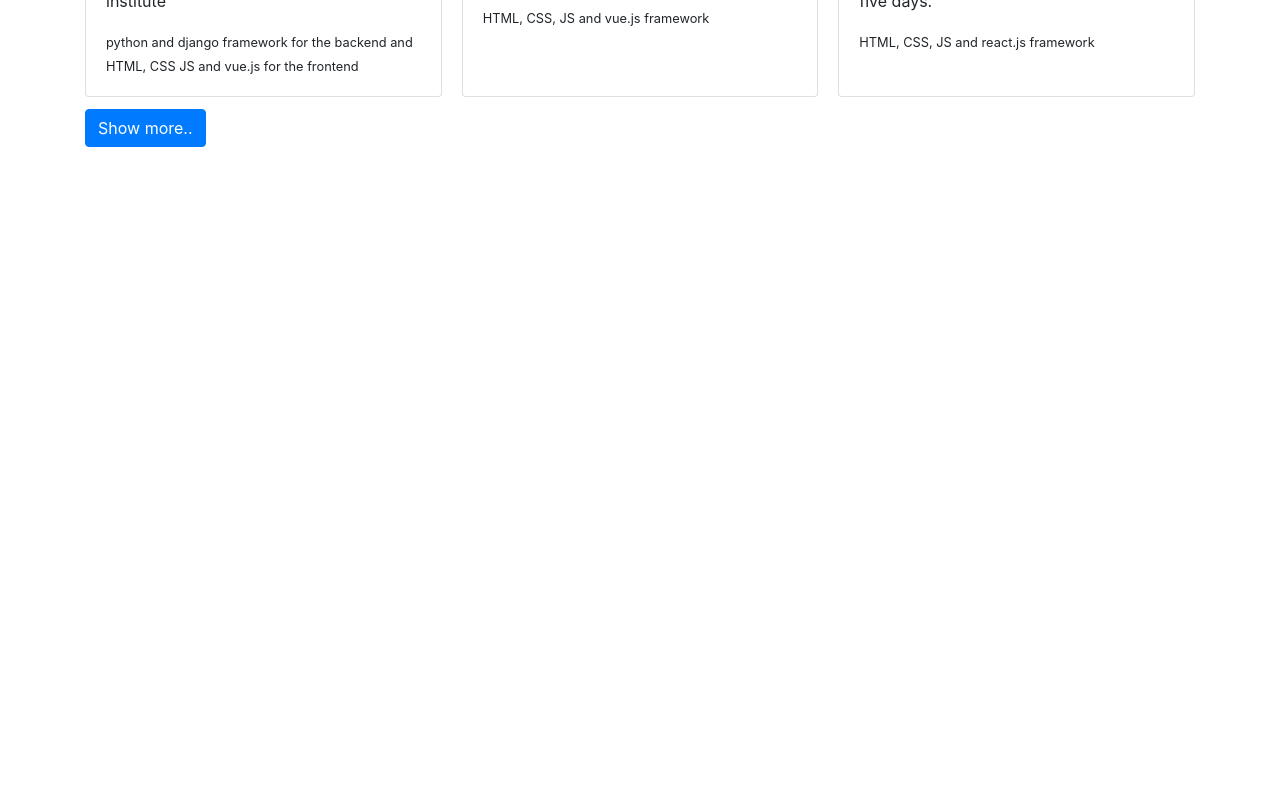
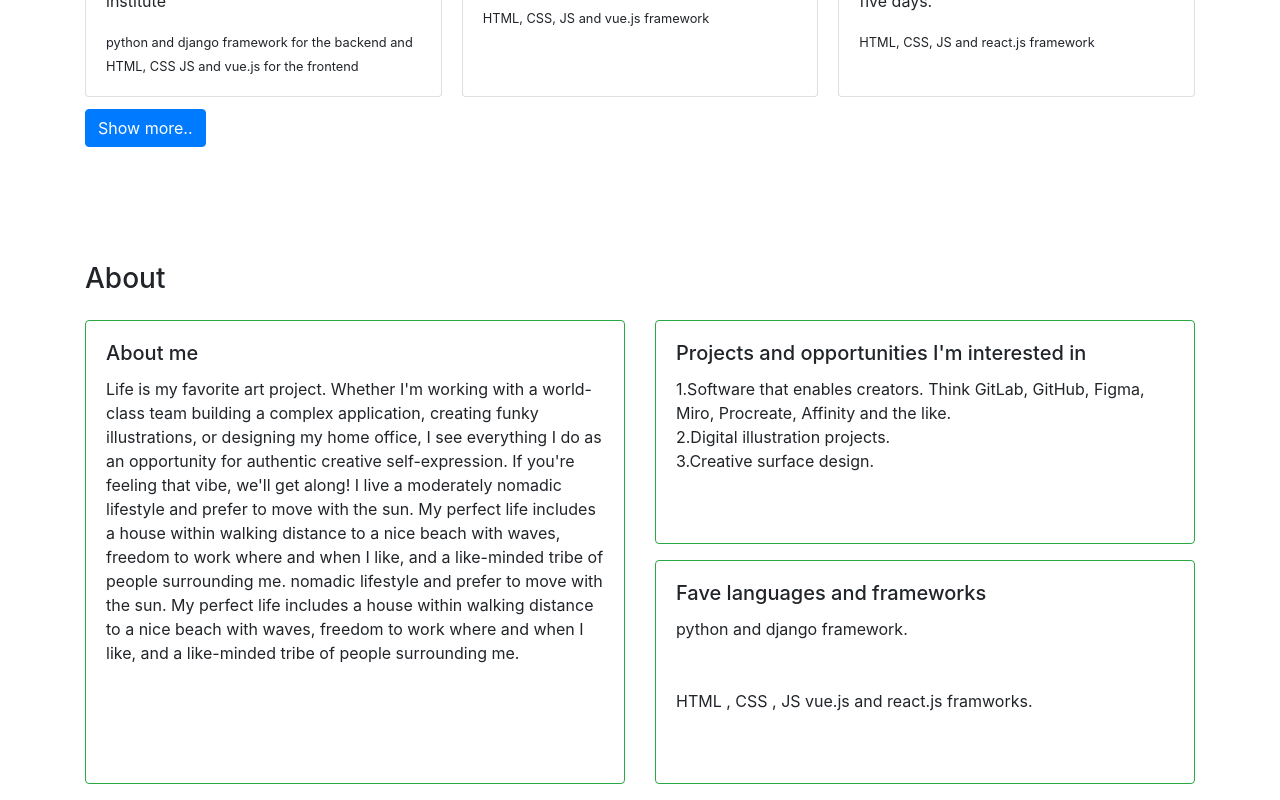
Before and after one commit to Murtaja-code/portifoilo, a React (Create React App) app: page /work in a window 1280 px wide. Shown: the part 937-1737 px from the top of the page. Before the commit the page ends 1084 px from the top, so only its background shows below. Built offline with nearby package versions, Linux system fonts and the light colour scheme.

Commit message:
Build: create the about info fixes #4

```diff
--- a/src/components/About.js
+++ b/src/components/About.js
@@ -1,7 +1,75 @@
 import React from "react"
+import { Row, Col, Container, Card } from "react-bootstrap"
+import "./style.css"
 
 function About() {
-	return <div></div>
+	return (
+		<Container className="margin-top">
+			<h3 align="left" className="mb-4">
+				About
+			</h3>
+			<Row>
+				<Col xs={12} md={6}>
+					<Card border="success" className="mb-3 about-me-card-h">
+						<Card.Body>
+							<Card.Title>About me</Card.Title>
+							<Card.Text>
+								Life is my favorite art project. Whether I'm working with a
+								world-class team building a complex application, creating funky
+								illustrations, or designing my home office, I see everything I
+								do as an opportunity for authentic creative self-expression. If
+								you're feeling that vibe, we'll get along! I live a moderately
+								nomadic lifestyle and prefer to move with the sun. My perfect
+								life includes a house within walking distance to a nice beach
+								with waves, freedom to work where and when I like, and a
+								like-minded tribe of people surrounding me. nomadic lifestyle
+								and prefer to move with the sun. My perfect life includes a
+								house within walking distance to a nice beach with waves,
+								freedom to work where and when I like, and a like-minded tribe
+								of people surrounding me.
+							</Card.Text>
+						</Card.Body>
+					</Card>
+				</Col>
+				<Col>
+					<Row>
+						<Col xs={12}>
+							<Card border="success" className="pf-card-h mb-3">
+								<Card.Body>
+									<Card.Title>
+										Projects and opportunities I'm interested in
+									</Card.Title>
+									<Card.Text>
+										1.Software that enables creators. Think GitLab, GitHub,
+										Figma, Miro, Procreate, Affinity and the like.
+										<br />
+										2.Digital illustration projects.
+										<br />
+										3.Creative surface design.
+									</Card.Text>
+								</Card.Body>
+							</Card>
+						</Col>
+					</Row>
+					<Row>
+						<Col xs={12}>
+							<Card border="success" className="pf-card-h">
+								<Card.Body>
+									<Card.Title>Fave languages and frameworks</Card.Title>
+									<Card.Text className="mt-2 mb-5">
+										python and django framework.
+									</Card.Text>
+									<Card.Text>
+										HTML , CSS , JS vue.js and react.js framworks.
+									</Card.Text>
+								</Card.Body>
+							</Card>
+						</Col>
+					</Row>
+				</Col>
+			</Row>
+		</Container>
+	)
 }
 
 export default About
--- a/src/components/Work.js
+++ b/src/components/Work.js
@@ -13,7 +13,7 @@ function Work() {
 			</h3>
 			<CardColumns>
 				{CardData.map((card, i) => (
-					<Card key={i} className="card">
+					<Card key={i} className="work-card">
 						<Card.Body>
 							<Card.Title>
 								<a href={card.link}>{card.title}</a>
--- a/src/components/style.css
+++ b/src/components/style.css
@@ -10,15 +10,32 @@
   50%{box-shadow: 20px 20px 20px 10px rgb(209, 138, 138)}
   100%{box-shadow: 25px 25px 25px 10px rgb(63, 45, 45)}
 } */
-.card{
+/* .card{
   height: 15rem;
-}
+} */
 .card:hover{
   transform: scale(1.02);
 }
-@media only screen and (max-width: 600px) {}
+@media only screen and (max-width: 600px) {
+  .margin-top{
+    margin-top: 70px;
+  }
+  .about-me-card-h{
+    height: 35rem
+  }
+}
 
-@media only screen and (min-width: 600px) {}
+@media only screen and (min-width: 600px) {
+  .margin-top{
+    margin-top: 70px;
+  }
+  .about-me-card-h{
+    height: 35rem
+  }
+  .work-card{
+    height: 30rem;
+  }
+}
 
 @media only screen and (min-width: 768px) {
   .margin-top{
@@ -26,6 +43,12 @@
   }
   .intro-font-size{
     font-size: x-large;
+  }
+  .about-me-card-h{
+    height: 35rem
+  }
+  .pf-card-h{
+    height: 17rem;
   }
 }
 
@@ -36,6 +59,15 @@
   .intro-font-size{
     font-size: xx-large;
   }
+  .about-me-card-h{
+    height: 31rem
+  }
+  .pf-card-h{
+    height: 15rem;
+  }
+  .work-card{
+    height: 15rem;
+  }
 }
 
 @media only screen and (min-width: 1200px) {
@@ -45,4 +77,13 @@
   .intro-font-size{
     font-size: xx-large;
   }
+  .about-me-card-h{
+    height: 29rem
+  }
+  .pf-card-h{
+    height: 14rem;
+  }
+  .work-card{
+    height: 15rem;
+  }
 }
```
